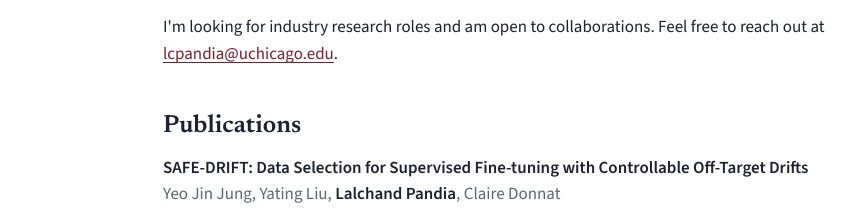
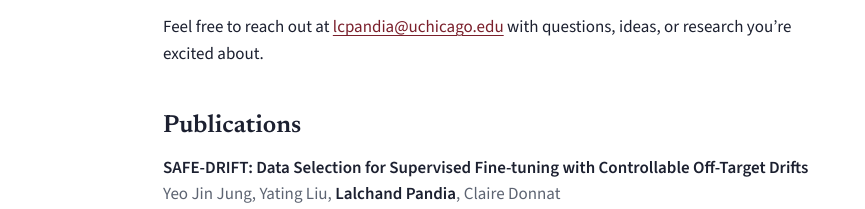
Before and after one commit to LalchandPandia/lalchandpandia.github.io, a plain HTML site: page index.html in a window 1280 px wide. Shown: the part 503-712 px from the top of the page, 293-1158 px from the left. Drawn offline with nearby package versions, Linux system fonts and the light colour scheme; files whose address does not match are found by name.

Commit message:
update the page

```diff
--- a/index.html
+++ b/index.html
@@ -204,7 +204,7 @@
             <p>I am a fifth-year PhD student in computer science at the University of Chicago, advised by <a href="https://aetting.github.io/">Dr. Allyson Ettinger</a>. I study how LLMs can learn over time and how LLM-based agents can work together.</p>
             <p>My research spans data selection, continual learning, and multi-agent communication and evaluation. My work examines whether training-data coverage matters more than data difficulty, how to improve a target capability while limiting unintended changes to model behavior, and how access to information affects coordination among agents. I also work closely with <a href="https://donnate.github.io/">Dr. Claire Donnat</a> and <a href="https://kanishka.website/">Dr. Kanishka Misra</a>.</p>
             <p>Before my PhD, I worked in industry on distributed file systems and data replication. I did my M.Tech. in Computer Science at <a href="http://www.cse.iitk.ac.in/">IIT Kanpur</a>.</p>
-            <p>I'm looking for industry research roles and am open to collaborations. Feel free to reach out at <a href="mailto:lcpandia@uchicago.edu">lcpandia@uchicago.edu</a>.</p>
+            <p>Feel free to reach out at <a href="mailto:lcpandia@uchicago.edu">lcpandia@uchicago.edu</a> with questions, ideas, or research you’re excited about.</p>
         </section>
 
 
```
